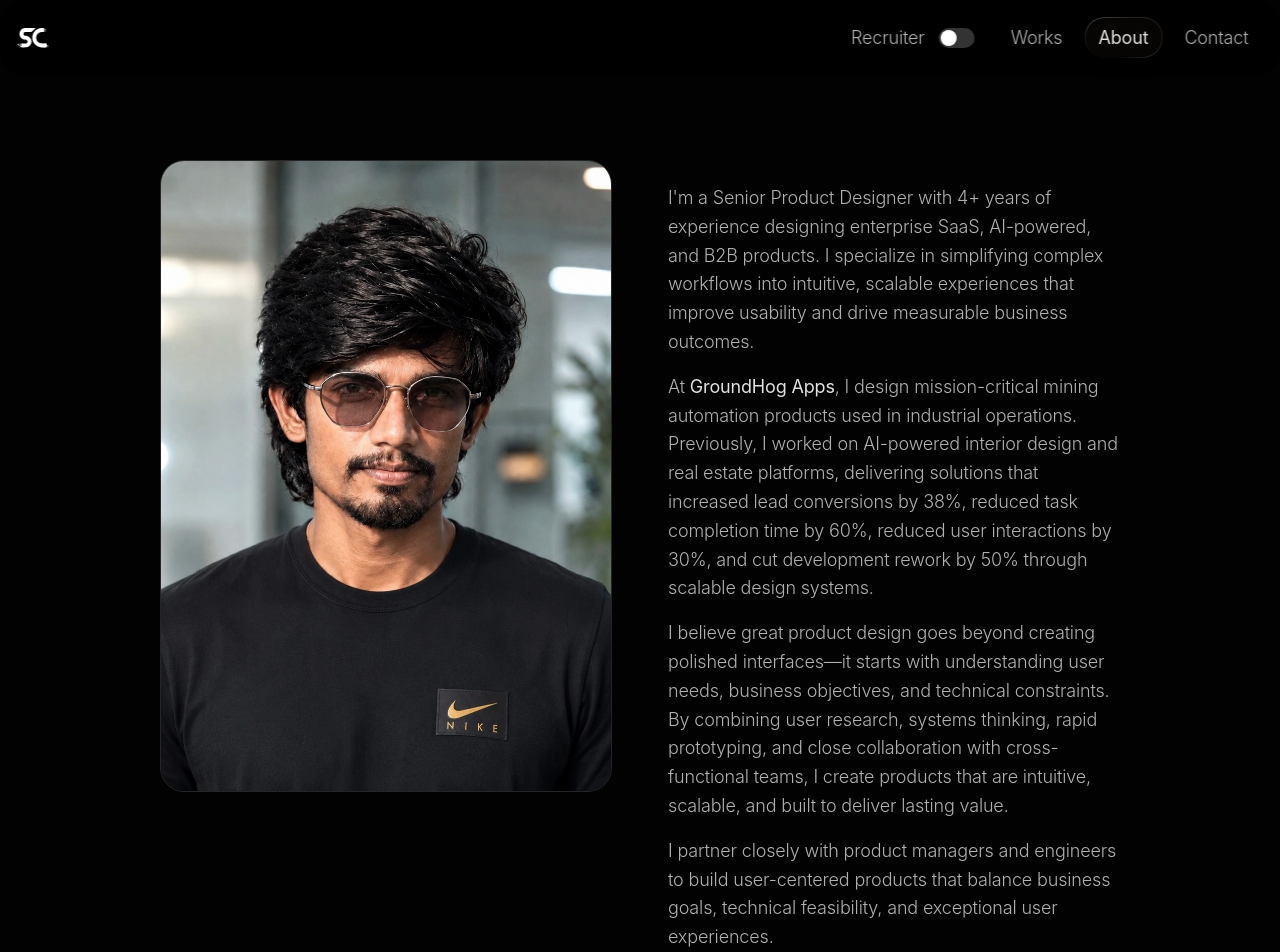
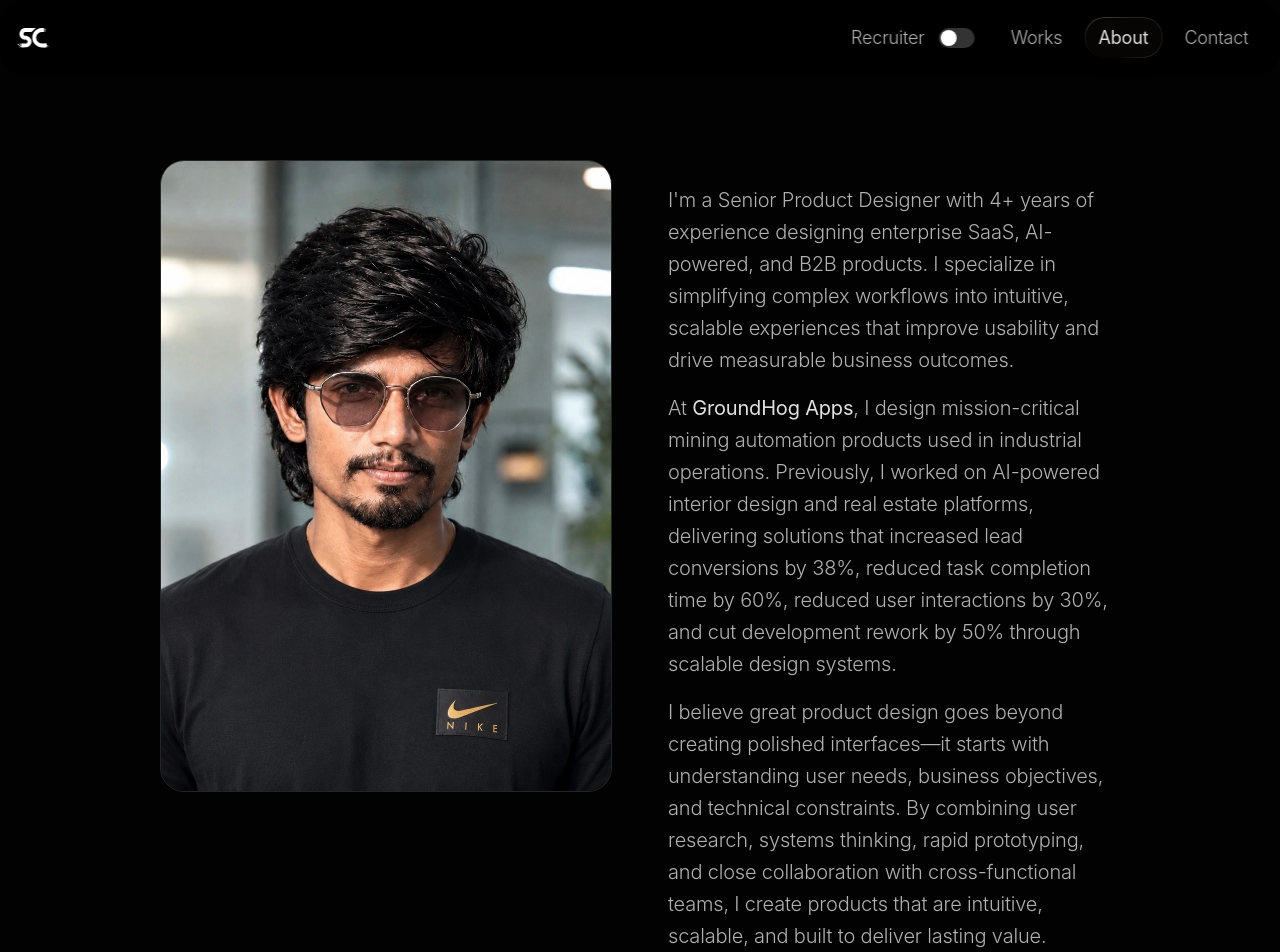
Before and after one commit to saichittala/React-Portfolio, a React (Create React App) app: page /#/about in a window 1280 px wide. Shown: the top 952 px of the page. Built offline with nearby package versions, Linux system fonts and the light colour scheme; a web font is replaced by a local one.

Commit message:
style: set About page bio paragraph font size to a fixed 20px

```diff
--- a/src/pages/about.js
+++ b/src/pages/about.js
@@ -19,16 +19,16 @@ function About() {
                                 <img src="img/profile-new.webp" alt="" className="fade-inn" loading="lazy" />
                                 <div className='df-g8 gap-36 fd-c width-100'>
                                     <div className='flex-col-g16-mt24' style={{ gap: '20px', marginTop: 0 }}>
-                                        <p className='width-100' style={{ fontSize: 'var(--font-size-md)', lineHeight: '1.6', margin: 0 }}>
+                                        <p className='width-100' style={{ fontSize: '20px', lineHeight: '1.6', margin: 0 }}>
                                             I'm a Senior Product Designer with 4+ years of experience designing enterprise SaaS, AI-powered, and B2B products. I specialize in simplifying complex workflows into intuitive, scalable experiences that improve usability and drive measurable business outcomes.
                                         </p>
-                                        <p className='width-100' style={{ fontSize: 'var(--font-size-md)', lineHeight: '1.6', margin: 0 }}>
+                                        <p className='width-100' style={{ fontSize: '20px', lineHeight: '1.6', margin: 0 }}>
                                             At <a className='cursor-link' href='https://www.groundhogapps.com/' target='blank'>GroundHog Apps</a>, I design mission-critical mining automation products used in industrial operations. Previously, I worked on AI-powered interior design and real estate platforms, delivering solutions that increased lead conversions by 38%, reduced task completion time by 60%, reduced user interactions by 30%, and cut development rework by 50% through scalable design systems.
                                         </p>
-                                        <p className='width-100' style={{ fontSize: 'var(--font-size-md)', lineHeight: '1.6', margin: 0 }}>
+                                        <p className='width-100' style={{ fontSize: '20px', lineHeight: '1.6', margin: 0 }}>
                                             I believe great product design goes beyond creating polished interfaces—it starts with understanding user needs, business objectives, and technical constraints. By combining user research, systems thinking, rapid prototyping, and close collaboration with cross-functional teams, I create products that are intuitive, scalable, and built to deliver lasting value.
                                         </p>
-                                        <p className='width-100' style={{ fontSize: 'var(--font-size-md)', lineHeight: '1.6', margin: 0 }}>
+                                        <p className='width-100' style={{ fontSize: '20px', lineHeight: '1.6', margin: 0 }}>
                                             I partner closely with product managers and engineers to build user-centered products that balance business goals, technical feasibility, and exceptional user experiences.
                                         </p>
                                     </div>
```
